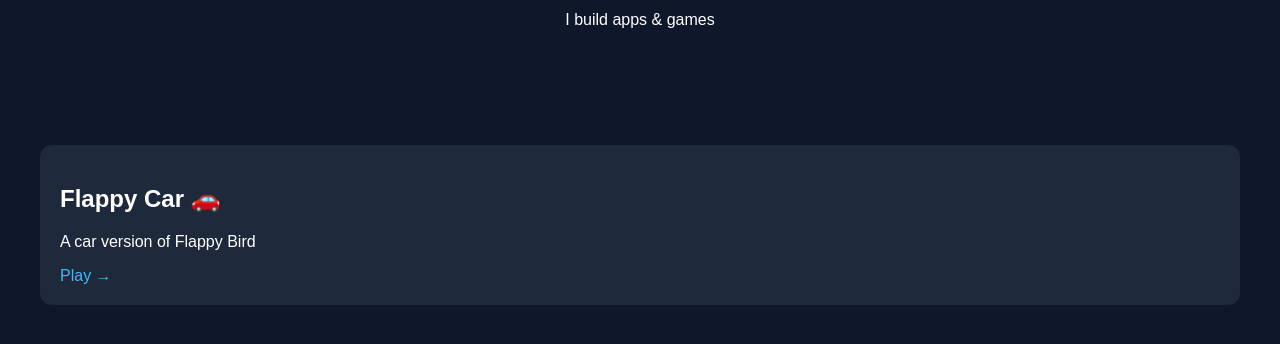
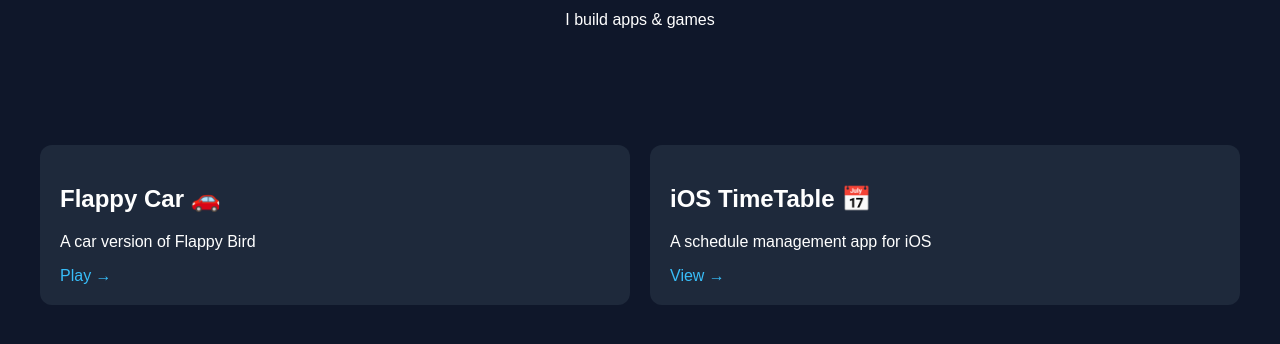
Before and after one commit to Lego-Man53/Lego-Man53.github.io, a plain HTML site: page index.html in a window 1280 px wide. Shown: the part 168-512 px from the top of the page. Drawn offline with Linux system fonts and the light colour scheme.

Commit message:
Add iOS TimeTable card to index.html

```diff
--- a/index.html
+++ b/index.html
@@ -54,6 +54,11 @@
     <p>A car version of Flappy Bird</p>
     <a href="/flappycar">Play →</a>
   </div>
+  <div class="card">
+    <h2>iOS TimeTable 📅</h2>
+    <p>A schedule management app for iOS</p>
+    <a href="/timetable">View →</a>
+  </div>
 
 </section>
 
```
